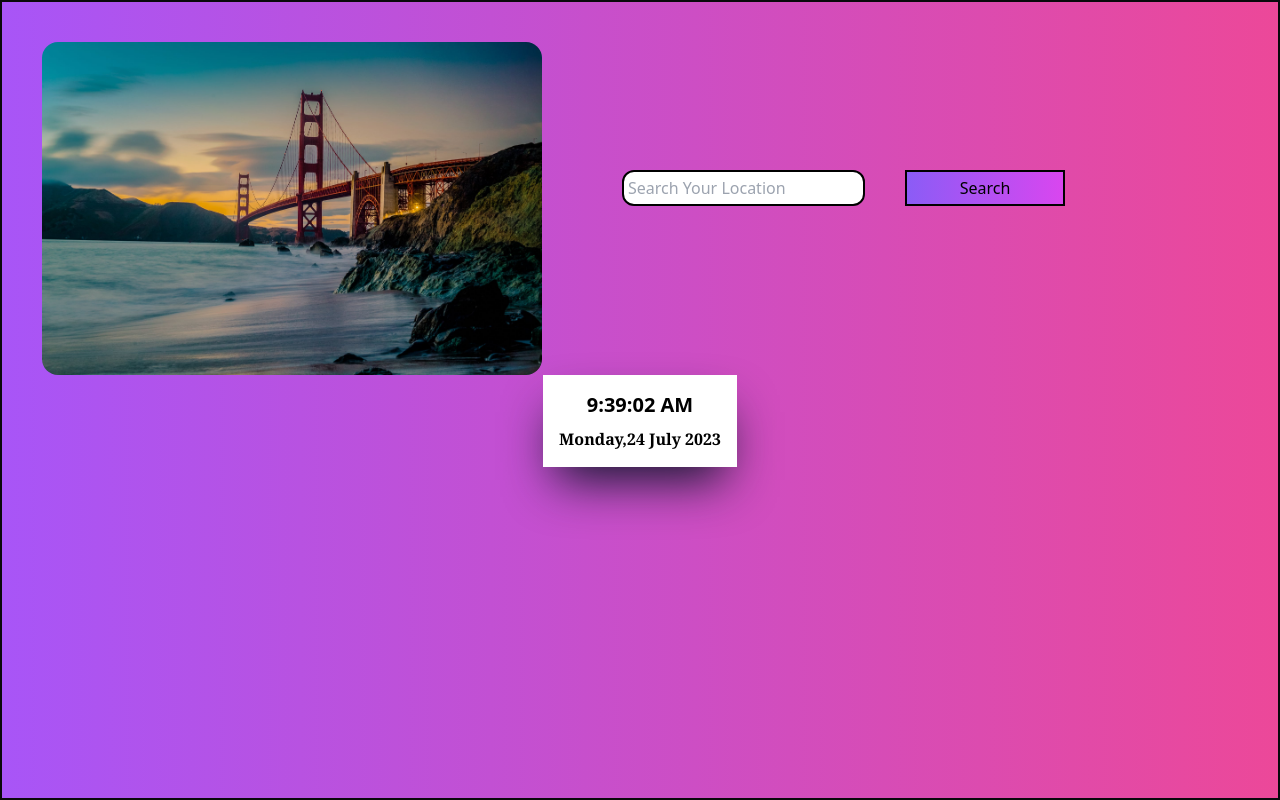
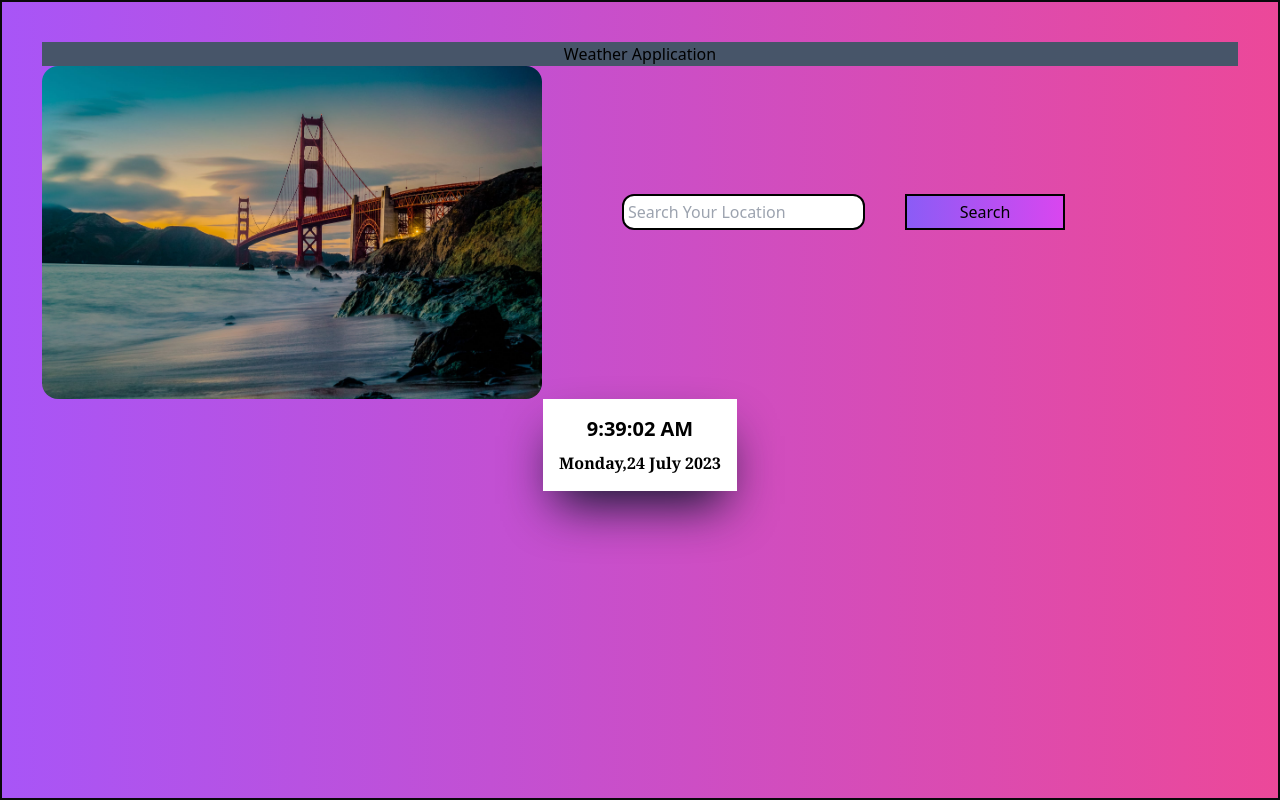
Before and after one commit to ShardaJhagit/liveserver, a React (Create React App) app: page / in a window 1280 px wide. Built offline with nearby package versions, Linux system fonts and the light colour scheme.

Commit message:
test
test

```diff
--- a/src/Show.js
+++ b/src/Show.js
@@ -103,6 +103,9 @@ function Show() {
             <div>
 
                 <div className=" h-screen  w-auto p-10  bg-gradient-to-r from-purple-500 to-pink-500 shadow-2xl shadow-slate-600 hover:border-zinc-950 hover: border-solid hover:border-2  " >
+                    <div className="bg-slate-600">
+                    <h1>Weather Application</h1></div>
+
 
 
                     <div className="flex ">
```
